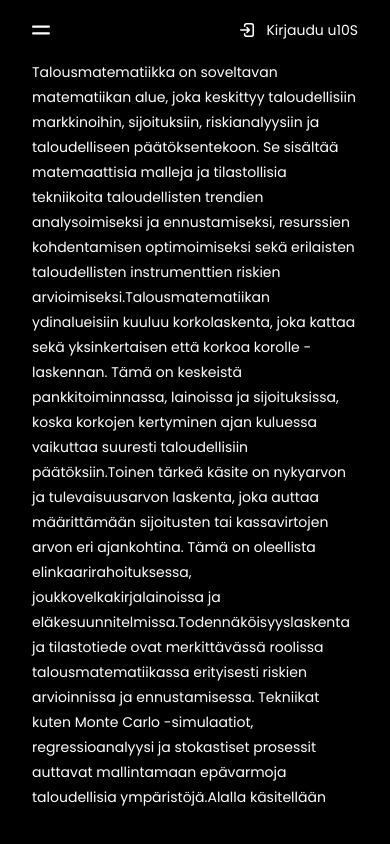
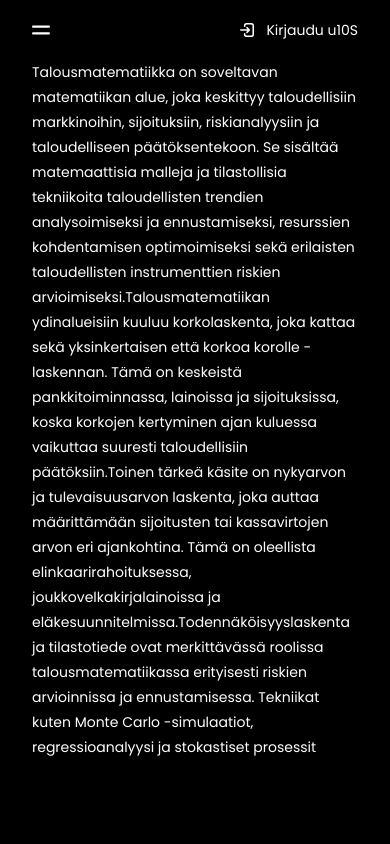
Before and after one commit to ahsanul0185/webapp-openai, a React (Vite) app: page / in a window 390 px wide. Built offline with nearby package versions, Linux system fonts and the light colour scheme; no server answers.

Commit message:
fixed mobile version margin

```diff
--- a/src/components/MiddleSection.jsx
+++ b/src/components/MiddleSection.jsx
@@ -11,11 +11,11 @@ const MiddleSection = () => {
 
   return (
     <div
-      className="flex-1 px-8 sm:px-20 md:px-12 mb-8 lg:mt-10 lg:mb-[6rem] overflow-y-scroll overflow-x-hidden custom-scrollbar "
+      className="flex-1 px-8 sm:px-20 md:px-12 mb-20 lg:mt-10  lg:mb-[6rem] overflow-y-scroll overflow-x-hidden custom-scrollbar "
     >
       <div ref={topRef} />
 
-      <div >
+      <div>
         <p className="text-sm sm:text-base leading-[25px] sm:leading-loose sm:pt-16 lg:pt-0">
           {selectedContent}
         </p>
```
